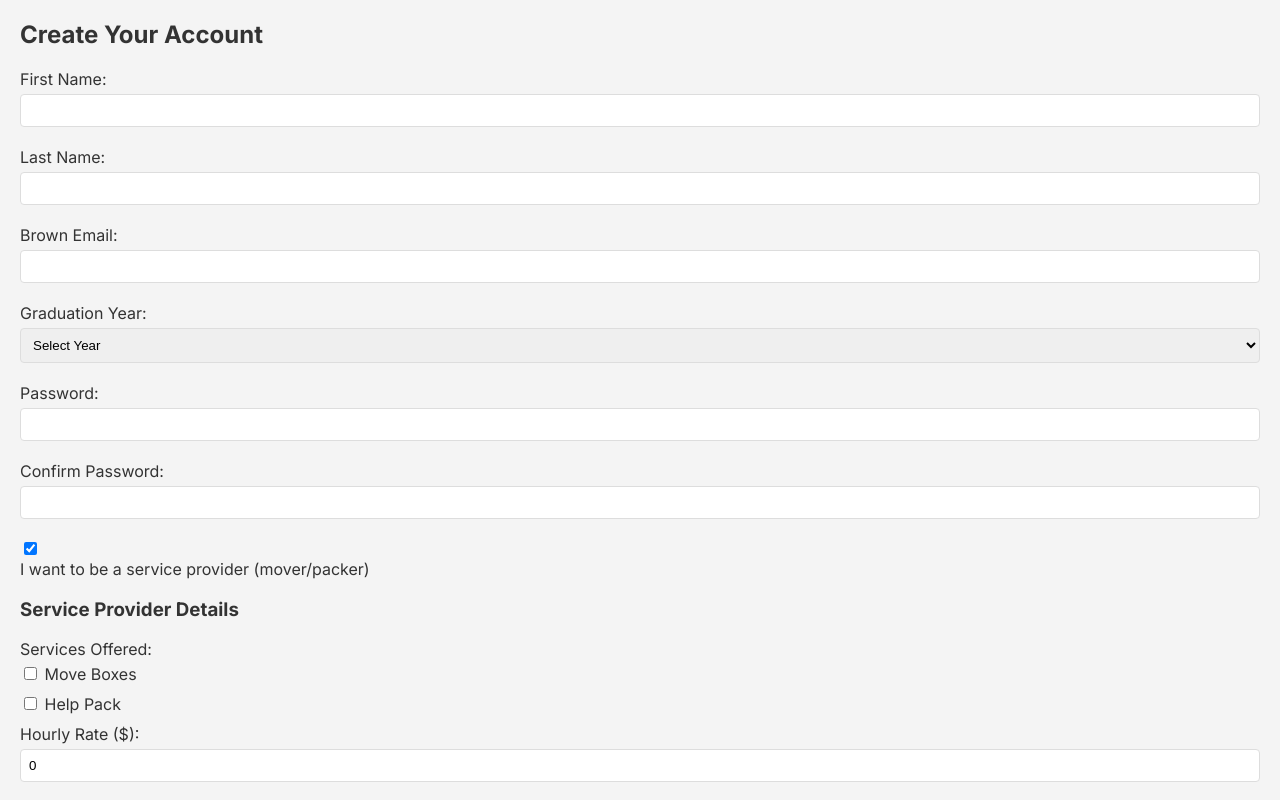
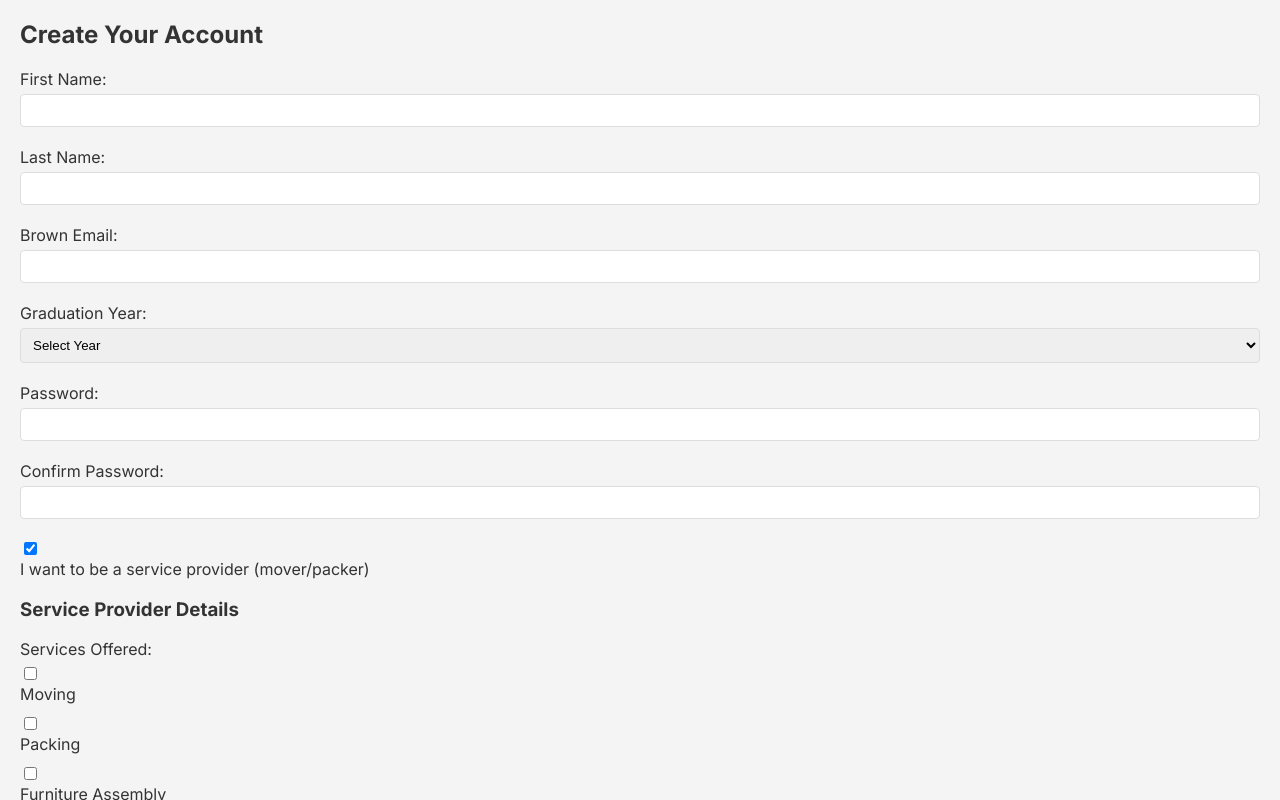
Before and after one commit to anjalibhimani/brown-movers-app, a Next.js app in the folder frontend/: page /signup in a window 1280 px wide. Both pictures are taken after a click on the checkbox "I want to be a service provider (mover/packer)". Shown: the top 800 px of the page. Built offline with nearby package versions, Linux system fonts and the light colour scheme.

Commit message:
additional features in ServiceProviderFields.js
- commented
- added more options for services
- can checkbox whatever service they want

```diff
--- a/frontend/app/signup/components/ServiceProviderFields.js
+++ b/frontend/app/signup/components/ServiceProviderFields.js
@@ -1,19 +1,40 @@
+// renders additional mover fields
+
+/**
+ * Component that renders additional form fields for user who wants to be a mover
+ *
+ * @param {object} props.formData - current state of the form data
+ * @param {function(React.ChangeEvent<HTMLInputElement>): void} props.handleChange - generic change handler for inputs
+ * @param {function(React.ChangeEvent<HTMLInputElement>): void} props.handleServiceChange - specific handler for checkboxes
+ * @param {function(React.ChangeEvent<HTMLInputElement>): void} props.handleFileChange - specific handler for file upload
+ *
+ * @returns {JSX.Element} - fragment with mover fields
+ */
+
 export default function ServiceProviderFields({ formData, handleChange, handleServiceChange, handleFileChange }) {
+  // list of available services
+  const services = ["Moving", "Packing", "Furniture Assembly", "Storage"];
+
   return (
     <div>
       <h3>Service Provider Details</h3>
       <div>
         <label>Services Offered:</label>
-        <div>
-          <label>
-            <input type="checkbox" name="servicesOffered" value="Move Boxes" checked={formData.servicesOffered.includes('Move Boxes')} onChange={handleServiceChange} /> Move Boxes
-          </label>
-        </div>
-        <div>
-          <label>
-            <input type="checkbox" name="servicesOffered" value="Help Pack" checked={formData.servicesOffered.includes('Help Pack')} onChange={handleServiceChange} /> Help Pack
-          </label>
-        </div>
+        {/* map over services array to create a checkbox for each */}
+        {services.map(service => (
+          <div key={service}>
+            <input
+              type="checkbox"
+              id={service}
+              name="servicesOffered"
+              value={service}
+              // Check the box if the service is in the formData's servicesOffered array.
+              checked={formData.servicesOffered.includes(service)}
+              onChange={handleServiceChange}
+            />
+            <label htmlFor={service}>{service}</label>
+          </div>
+        ))}
       </div>
       <div>
         <label htmlFor="hourlyRate">Hourly Rate ($):</label>
```
